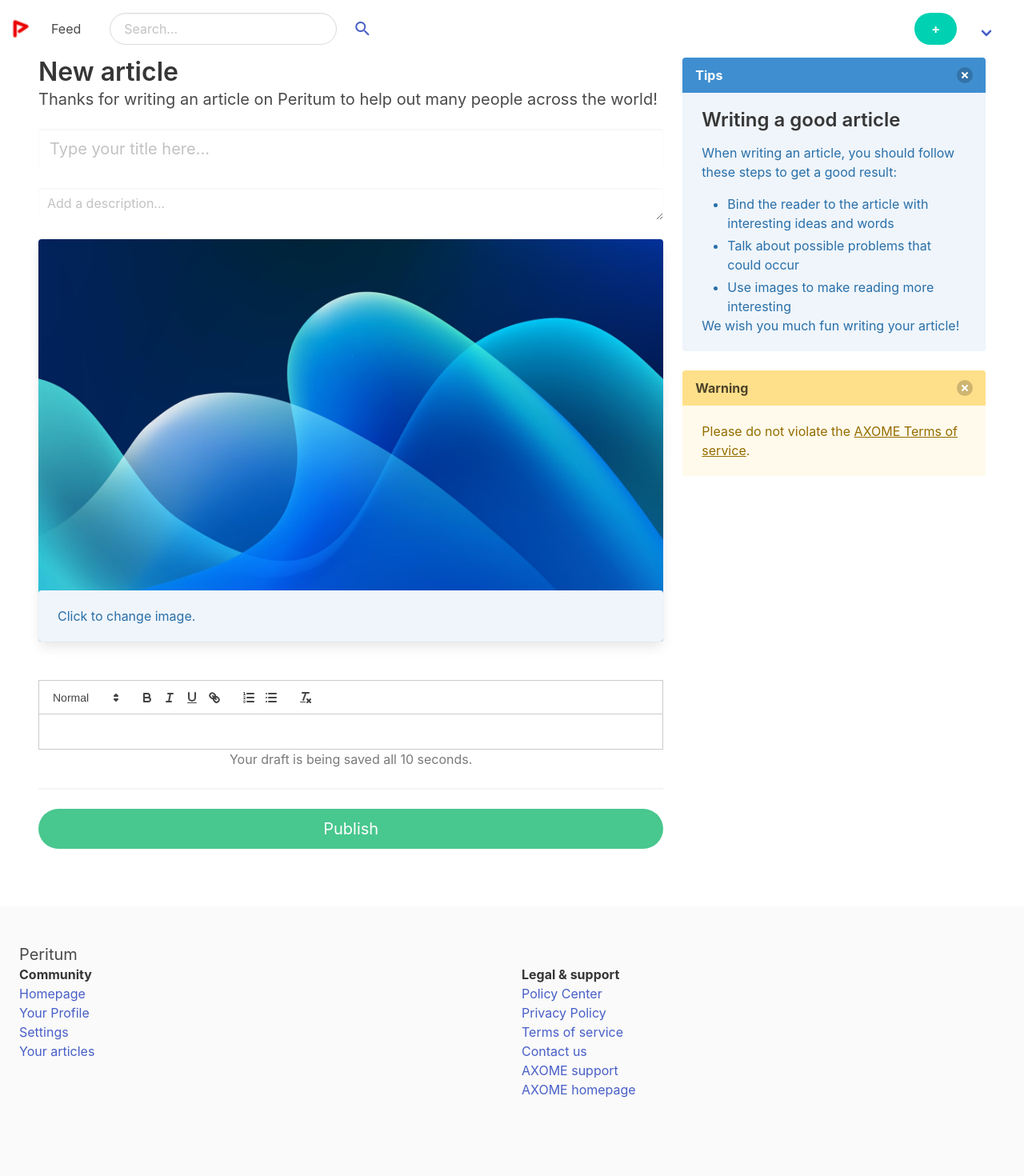
After one commit to AXOMEstudios/Peritum, a Python web app: template templates/write.html in a window 1280 px wide. The commit adds this page. Shown: the whole page at 80% size. Run offline with Jinja, Linux system fonts and the light colour scheme; the template is opened without the code that fills it, so the values that code supplies are empty; some libraries are stand-ins or nearby versions.

Commit message:
Added writing page

```diff
--- a/pyproject.toml
+++ b/pyproject.toml
@@ -2,13 +2,14 @@
 name = "peritum"
 version = "0.1.0"
 description = ""
-authors = ["AXOME <<>>"]
+authors = ["AXOME <axomedev@gmail.com>"]
 
 [tool.poetry.dependencies]
 python = "^3.8"
 Flask = "^2.0.1"
 replit = "^3.2.4"
 pymongo = "^3.12.0"
+dnspython = "^2.1.0"
 
 [tool.poetry.dev-dependencies]
 
--- a/static/script.js
+++ b/static/script.js
@@ -1,3 +1,5 @@
+// source: https://bulma.io/documentation/components/navbar/
+
 document.addEventListener('DOMContentLoaded', () => {
 
   // Get all "navbar-burger" elements
@@ -23,3 +25,20 @@ document.addEventListener('DOMContentLoaded', () => {
   }
 
 });
+
+function toggleModal(id) {
+document.getElementById(id).classList.toggle("is-active");
+}
+
+function closeMsg(id) {
+  document.getElementById(id).style.display = "none";
+  localStorage.setItem(id, "none");
+}
+
+function closeClosedMsgs() {
+  for (i of Object.keys(localStorage)) {
+    if (i.startsWith("msg-")) {
+      document.getElementById(i).style.display = "none";
+    }
+  }
+}
--- a/static/styles.css
+++ b/static/styles.css
@@ -1 +1 @@
-.is-borderless{border:0!important;}.center-container{display:flex;align-items:center;justify-content:center;min-height:50vh;padding-top:5em;padding-bottom:5em;}.center-container *{display:block;}.checklist{list-style-image:url('/static/check.png');}.is-profile-pic{width:10em !important;height:10em !important;}
+.is-borderless{border:0!important;}.center-container{display:flex;align-items:center;justify-content:center;min-height:50vh;padding-top:5em;padding-bottom:5em;}.center-container *{display:block;}.checklist{list-style-image:url('/static/check.png');}.is-profile-pic{width:10em !important;height:10em !important;}.is-flash{margin-top: 5em !important;margin-bottom: 0;}
--- a/templates/base.html
+++ b/templates/base.html
@@ -12,7 +12,22 @@
       rel="stylesheet">
     <meta name="viewport" content="width=device-width, initial-scale=1.0">
   </head>
-  <body>
+  <body onload="closeClosedMsgs()">
+
+{% with messages = get_flashed_messages(with_categories=true) %}
+  {% if messages %}
+    <ul class="is-flash">
+    {% for category, message in messages %}
+<article class="message is-{{category}} mx-2">
+  <div class="message-body">
+    {{message}}
+  </div>
+</article>
+    {% endfor %}
+    </ul>
+  {% endif %}
+{% endwith %}
+
     {% block content %}
     {% endblock %}
 
@@ -22,7 +37,7 @@
     <div class="columns">
       <div class="column is-half">
         <strong>Community</strong><br>
-        <a href="/">Homepage</a><br>
+       <a href="/">Homepage</a><br>
         <a href="/profile/{{username}}">Your Profile</a><br>
         <a href="/settings">Settings</a><br>
         <a href="/profile/{{username}}#articles">Your articles</a><br>
--- a/templates/profile.html
+++ b/templates/profile.html
@@ -6,7 +6,7 @@
 {% block content %}
 {% include "components/navbar.html" %}
 
-<section class="section px-6 my-3">
+<section class="section px-6 my-5">
   <div class="columns is-vcentered">
     <div class="column is-one-quarter">
       <figure class="image">
@@ -27,6 +27,10 @@
   </div>
 </section>
 <section class="section" id="articles">
+  <h1 class="title">Articles by {{name}}</h1>
+  {% if not data["articles"] %}
+  <div class="is-fullwidth has-text-centered"><h1 class="subtitle has-text-grey">{{name}} does not have any articles yet.</h1>
+  {% endif %}
   {% for i in data["articles"] %}
 <div class="notification is-light is-fullwidth is-title">
   <div class="columns is-fullwidth is-vcentered">
--- /dev/null
+++ b/templates/write.html
@@ -0,0 +1,132 @@
+{% extends "base.html" %}
+{% block title %}Write an article{% endblock %}
+{% block article_title %}Peritum - the expert for everything!{% endblock %}
+{% block article_description %}Contribute at Peritum to help out other people with ease and fun!{% endblock %}
+
+{% block content %}
+{% include "components/navbar.html" %}
+
+<section class="section columns my-3">
+  <div class="column is-two-thirds">
+      <p class="title">
+        New article
+      </p>
+      <p class="subtitle">
+        Thanks for writing an article on Peritum to help out many people across the world!
+      </p>
+
+
+<form action="/write/post" method="POST">
+  <input type="text" class="input is-borderless is-medium" name="title" placeholder="Type your title here..."><br><br>
+  <textarea class="input is-borderless" name="title" placeholder="Add a description..." rows=3></textarea><br><br>
+
+<div class="card" onclick="toggleModal('image-chooser')">
+<div class="card-image">
+<figure class="image is-16by9">
+<img src="/static/thumb-default.jpeg" id="preview-large">
+<div class="notification is-info is-light is-overlay">
+  Click to change image.
+</div>
+</figure>
+</div></div><br><br>
+<input type="hidden" name="thumb" value="" id="thumb-url-input">
+<input type="hidden" name="article" value="" id="article-content">
+
+<link href="https://cdn.quilljs.com/1.3.6/quill.snow.css" rel="stylesheet">
+
+<div id="editor">
+  <p>Write your article here...</p>
+</div>
+
+<div class="has-text-centered has-text-grey">
+Your draft is being saved all 10 seconds.</div>
+
+<script src="https://cdn.quilljs.com/1.3.6/quill.js"></script>
+<script>
+  var quill = new Quill('#editor', {
+    theme: 'snow'
+  });
+
+try {
+quill.setContents(JSON.parse(localStorage.getItem("draft")));
+} catch(e) {}
+
+quill.on('text-change', function(delta, oldDelta, source) {
+  document.getElementById("article-content").value = JSON.stringify(quill.getContents());
+});
+
+setTimeout(function() {
+  localStorage.setItem("draft", JSON.stringify(quill.getContents()));
+}, 10000);
+</script>
+<hr>
+<button type="submit" class="button is-success is-rounded is-medium is-fullwidth">Publish
+</button>
+
+</form>
+
+  </div>
+  <div class="column">
+<article class="message is-info" id="msg-help">
+  <div class="message-header">
+    <p>Tips</p>
+    <button class="delete" aria-label="delete" onclick="closeMsg('msg-help')"></button>
+  </div>
+  <div class="message-body content">
+    <h3>Writing a good article</h3>
+    When writing an article, you should follow these steps to get a good result:
+    <ul>
+      <li>Bind the reader to the article with interesting ideas and words</li>
+      <li>Talk about possible problems that could occur</li>
+      <li>Use images to make reading more interesting</li>
+    </ul>
+    We wish you much fun writing your article!
+  </div>
+</article>
+<article class="message is-warning" id="msg-warning">
+  <div class="message-header">
+    <p>Warning</p>
+    <button class="delete" aria-label="delete" onclick="closeMsg('msg-warning')"></button>
+  </div>
+  <div class="message-body content">
+    Please do not violate the <a href="https://policies.axome.repl.co/terms.html">AXOME Terms of service</a>.
+ </div>
+</article>
+  </div>
+</section>
+
+<div class="modal" id="image-chooser">
+  <div class="modal-background"></div>
+  <div class="modal-card">
+    <header class="modal-card-head">
+      <p class="modal-card-title">Choose an image</p>
+      <button class="delete" aria-label="close" onclick="toggleModal('image-chooser')"></button>
+    </header>
+    <section class="modal-card-body content">
+      <h1>Pick an image</h1>
+      <div class="columns">
+      <div class="column is-half">
+        <figure class="image is-16by9">
+        <img src="/static/thumb-default.jpeg" id="preview-pic">
+      </figure><br>
+        </div><div class="column is-half">
+      <form action="/settings/save-pic" method="POST" id="chooser-form">
+        <input type="text" class="input" placeholder="Enter image URL..." name="pic" id="pic-url" oninput="document.getElementById('preview-pic').src = this.value; document.getElementById('preview-large').src = this.value; document.getElementById('thumb-url-input').value = this.value;">
+      </form><br>
+      <button class="button is-fullwidth is-rounded is-info is-light" onclick="document.getElementById('pic-url').value = '/static/thumb-default.jpeg';">Set to default</button><br>
+          <article class="message is-warning" id="msg-warning">
+  <div class="message-header">
+    <p>Warning</p>
+    <button class="delete" aria-label="delete" onclick="closeMsg('msg-warning')"></button>
+  </div>
+  <div class="message-body content">
+    Please do not violate the <a href="https://policies.axome.repl.co/terms.html">AXOME Terms of service</a>.
+ </div>
+</article>
+</div></div>
+      <button class="button is-primary" onclick="toggleModal('image-chooser')">OK</button>
+    </section>
+  </div>
+</div>
+
+{% endblock %}
```
Also changed, not shown: main.py (+31 -1 lines), templates/components/image-chooser.html (+16 -0 lines), templates/settings.html (+33 -2 lines), axomeapis/antixsrf.py (added), static/thumb-default.jpeg (added), 3 other files.
